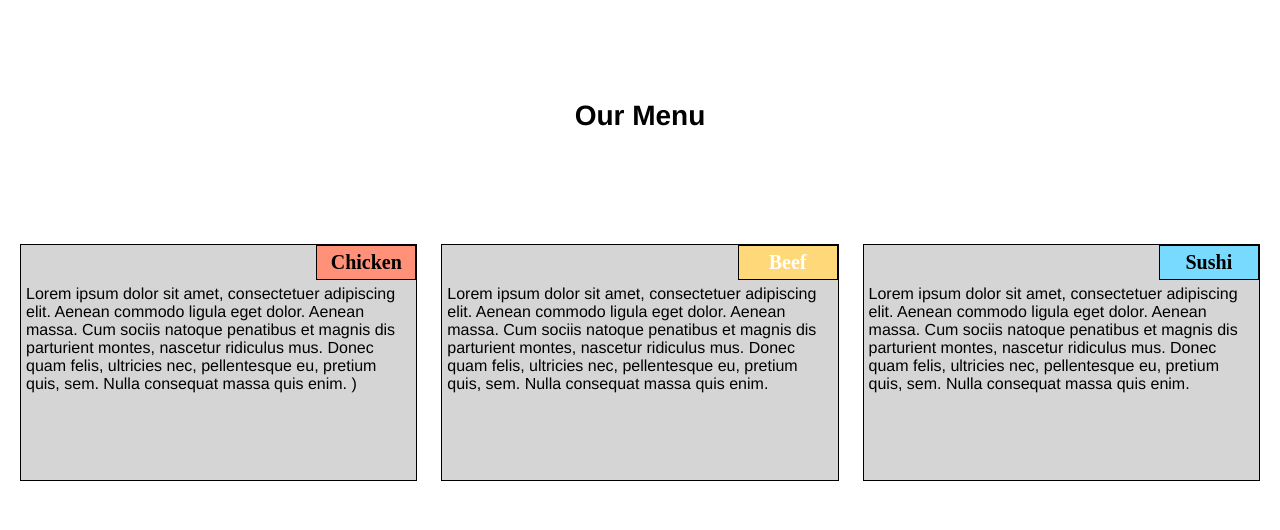
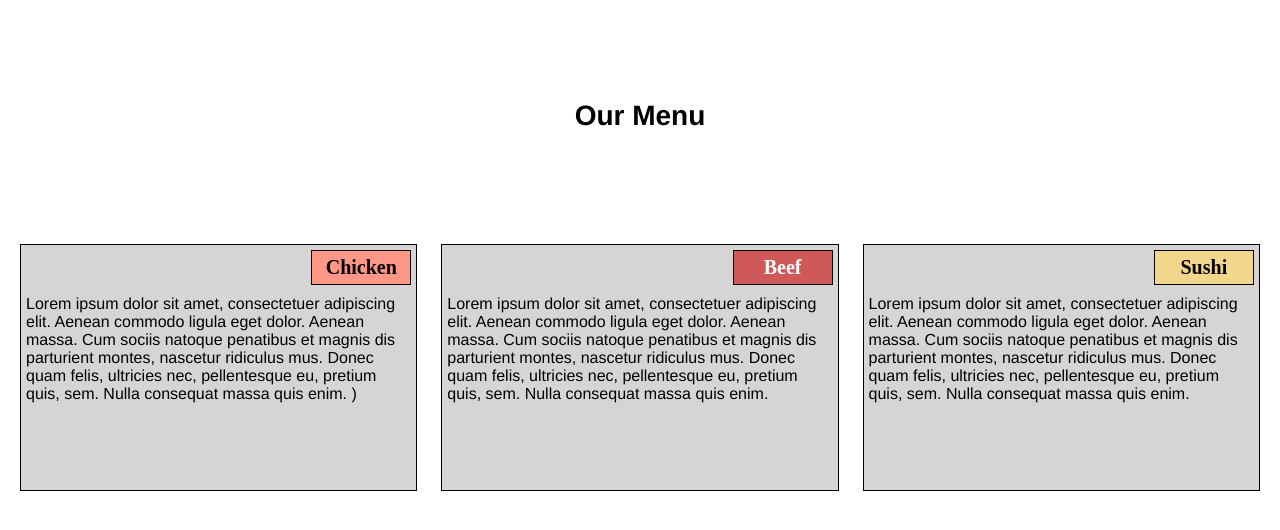
Before and after one commit to cho-design/Module-2, a plain HTML site: page index.html in a window 1280 px wide. Drawn offline with Linux system fonts and the light colour scheme.

Commit message:
Update index.html

```diff
--- a/index.html
+++ b/index.html
@@ -48,12 +48,12 @@
         float: right;
         width: 100px;
         padding: 5px;
-        margin: 0px;
+        margin: 5px;
         border: 1px solid black;
         text-align: center;
         font-size: 125%;
         font-weight: bold;
-        background-color: rgb(255, 145, 121);
+        background-color: rgb(255, 151, 134);
 
     }
 
@@ -62,12 +62,12 @@
         color: white;
         width: 100px;
         padding: 5px;
-        margin: 0px;
+        margin: 5px;
         border: 1px solid black;
         text-align: center;
         font-size: 125%;
         font-weight: bold;
-        background-color: rgb(255, 216, 121);
+        background-color: rgb(207, 88, 88);
 
     }
 
@@ -76,12 +76,12 @@
         float: right;
         width: 100px;
         padding: 5px;
-        margin: 0px;
+        margin: 5px;
         border: 1px solid black;
         text-align: center;
         font-size: 125%;
         font-weight: bold;
-        background-color: rgb(121, 218, 255);
+        background-color: rgb(242, 214, 139);
 
     }
 
```
